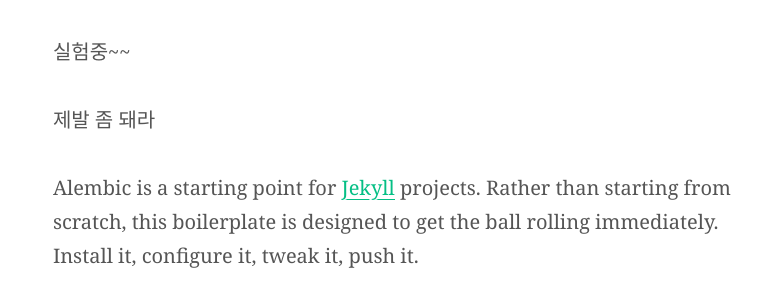
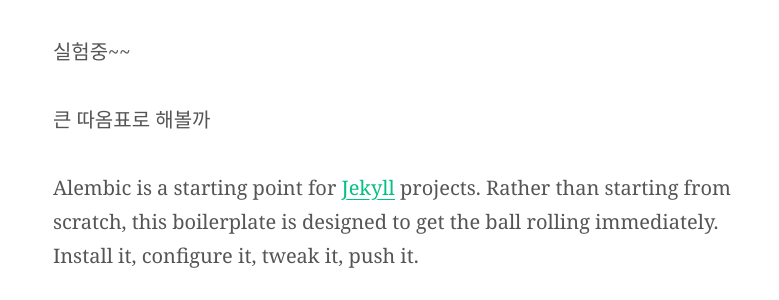
Before and after one commit to Haawron/Haawron.github.io, a Jekyll site: the page built from index.md, in a window 1280 px wide and 900 px high, scrolled down 433 px. Shown: the part 154-454 px from the top of the window, without its empty margins (230-1009 px from the left). Built offline with Jekyll 4.4.1, drawn with Linux system fonts in a browser that asks for light colours; some web fonts are replaced; our own code applies the rules of GitHub Pages for plain Markdown files.

Commit message:
이쁜 제목 폰트 가즈아 따옴표라도...

```diff
--- a/_sass/_settings.scss
+++ b/_sass/_settings.scss
@@ -37,4 +37,4 @@
 
 // Font import, if you're using a non-standard web font
 // @import url('https://fonts.googleapis.com/css?family=Merriweather:400,700');
-@import url('http://fonts.googleapis.com/earlyaccess/jejumyeongjo.css');
+@import url('https://fonts.googleapis.com/earlyaccess/jejumyeongjo.css');
--- a/_sass/sassline-base/_typography.scss
+++ b/_sass/sassline-base/_typography.scss
@@ -12,7 +12,7 @@
 // Site-wide base styles.
 
 @font-face {
-  font-family: 'OldSansBlack';
+  font-family: "OldSansBlack";
   src: url(https://github.com/Haawron/Haawron.github.io/raw/master/assets/fonts/OldSansBlack.ttf) format('truetype');
 }
 
--- a/index.md
+++ b/index.md
@@ -11,7 +11,7 @@
 마크다운에는 주석이 읍다.<br><br>
 실험중~~<br>
 
-제발 좀 돼라<br>
+큰 따옴표로 해볼까<br>
 
 Alembic is a starting point for [Jekyll](https://jekyllrb.com/) projects. Rather than starting from scratch, this boilerplate is designed to get the ball rolling immediately. Install it, configure it, tweak it, push it.
 
```
